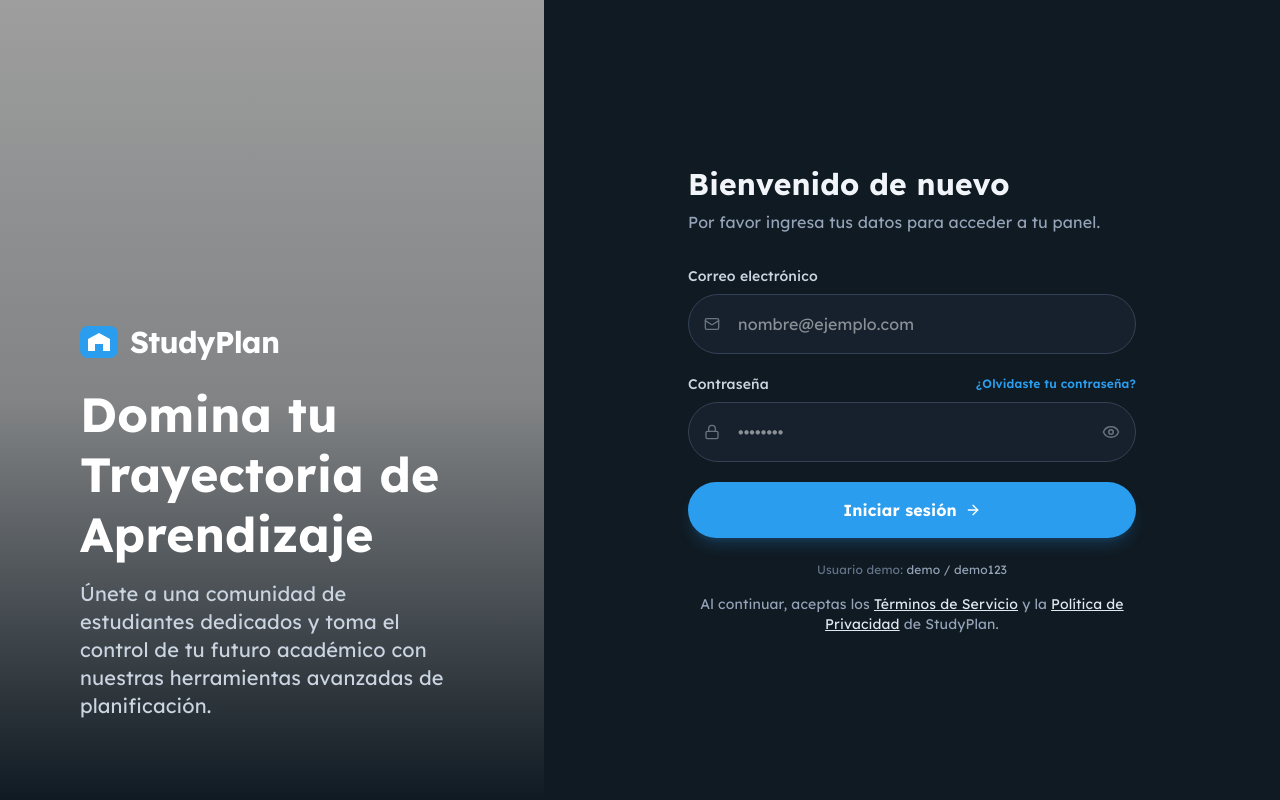
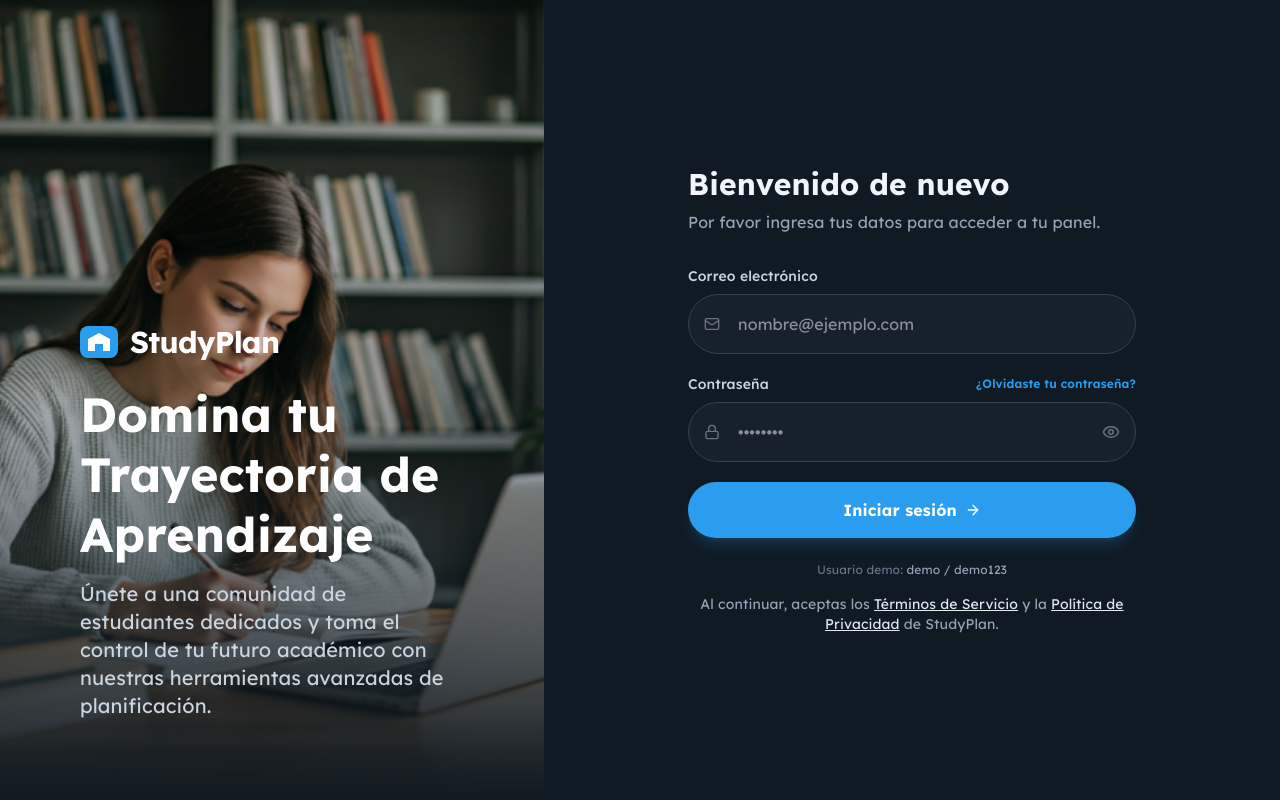
Before and after one commit to Integrative-Project-1/sp_frontend, a React (Vite) app: page /login in a window 1280 px wide. Built offline with nearby package versions, Linux system fonts and the light colour scheme; no server answers.

Commit message:
hotfix(login): use local hero image instead of Figma dev server URL

```diff
--- a/src/pages/LoginPage.jsx
+++ b/src/pages/LoginPage.jsx
@@ -3,8 +3,7 @@ import { useNavigate, Navigate } from 'react-router-dom';
 import { Mail, Lock, Eye, EyeOff, ArrowRight, Loader2 } from 'lucide-react';
 import { useAuth } from '../context/AuthContext';
 
-// Imagen de fondo del lado izquierdo — reemplazar con asset local en producción
-const IMG_HERO = 'http://localhost:3845/assets/c8992bb87cac622acd1f98a14c33eed6d8308ab5.png';
+const IMG_HERO = '/login-hero.png';
 
 const LoginPage = () => {
   const navigate = useNavigate();
```
Also changed, not shown: public/login-hero.png (added).
